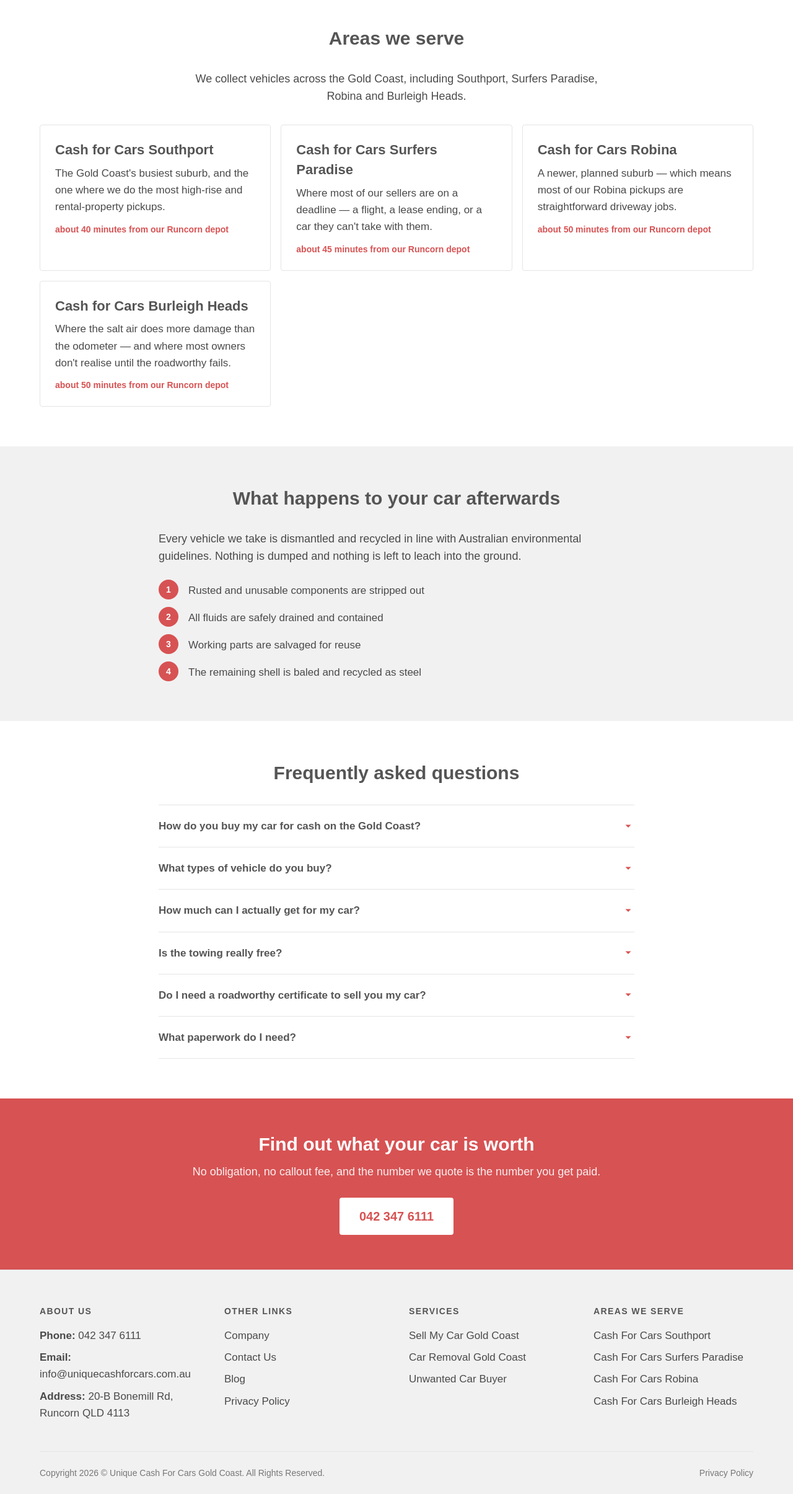
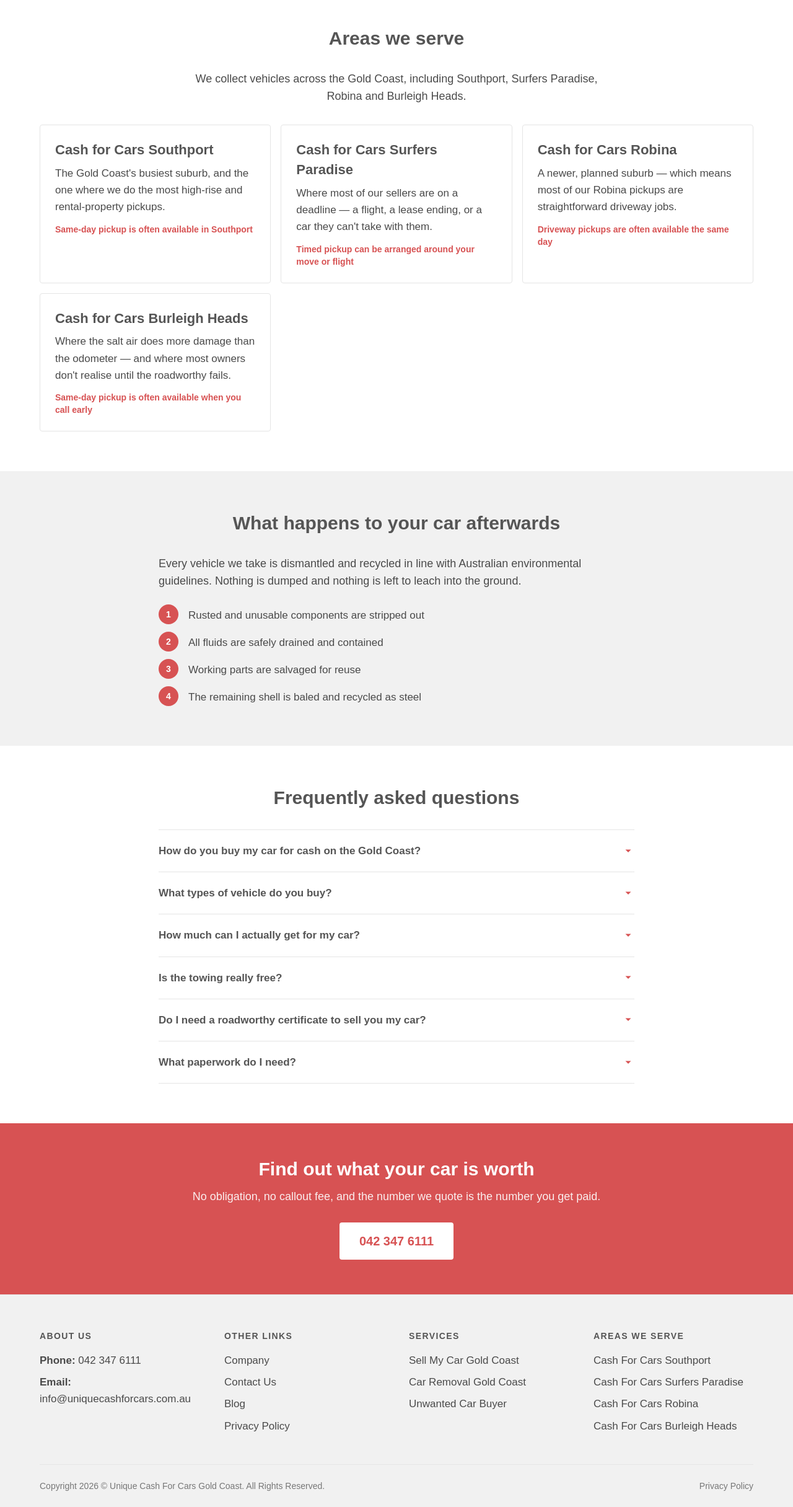
Before and after one commit to mehdiamiry40/unique-cash-for-cars, a Next.js app: page / in a window 1280 px wide. Shown: the part 2969-5400 px from the top of the page at 62% size. Before the commit the page ends 5379 px from the top, so only its background shows below. Built offline with nearby package versions, Linux system fonts and the light colour scheme; a web font is replaced by a local one.

Commit message:
Remove public business address

```diff
--- a/src/app/cash-for-cars/[suburb]/page.tsx
+++ b/src/app/cash-for-cars/[suburb]/page.tsx
@@ -91,8 +91,10 @@ export default async function SuburbPage({ params }: Props) {
 
             <Card className="mb-8 bg-surface-alt">
               <p className="text-base">
-                <span className="font-bold text-ink-heading">Pickup time:</span>{" "}
-                {suburb.driveTime}. Removal is free and we pay cash on collection —
+                <span className="font-bold text-ink-heading">
+                  Pickup availability:
+                </span>{" "}
+                {suburb.pickupNote}. Removal is free and we pay cash on collection —
                 up to {site.maxPayout} depending on the vehicle.
               </p>
             </Card>
@@ -202,9 +204,8 @@ export default async function SuburbPage({ params }: Props) {
             Get a quote for your {suburb.name} car
           </h2>
           <p className="mx-auto mb-7 max-w-2xl text-lg text-white/90">
-            One phone call, a firm number in about a minute, and free removal
-            {suburb.driveTime.startsWith("usually") ? " " : " — "}
-            {suburb.driveTime}.
+            One phone call, a firm number in about a minute, and free removal.{" "}
+            {suburb.pickupNote}.
           </p>
           <a
             href={site.phone.href}
--- a/src/app/cash-for-cars/page.tsx
+++ b/src/app/cash-for-cars/page.tsx
@@ -66,7 +66,7 @@ export default function CashForCarsHub() {
                 </span>
                 <span className="mt-2 flex-1 text-ink">{suburb.hook}</span>
                 <span className="mt-4 text-sm font-semibold text-brand">
-                  Pickup {suburb.driveTime}
+                  Free removal · {suburb.pickupNote}
                 </span>
               </Link>
             </li>
--- a/src/app/contact-us/page.tsx
+++ b/src/app/contact-us/page.tsx
@@ -5,7 +5,7 @@ import { pageMeta } from "@/lib/seo";
 import { breadcrumbSchema, graph } from "@/lib/schema";
 import { JsonLd } from "@/components/JsonLd";
 import { QuoteForm } from "@/components/QuoteForm";
-import { Card, Container, Section, SectionHeading } from "@/components/ui";
+import { Card, Section, SectionHeading } from "@/components/ui";
 
 export const metadata: Metadata = pageMeta({
   title: "Contact Unique Cash For Cars Gold Coast",
@@ -79,18 +79,6 @@ export default function ContactPage() {
               </Card>
 
               <Card>
-                <h2 className="heading-md mb-3">Depot</h2>
-                <address className="not-italic">
-                  {site.address.street}
-                  <br />
-                  {site.address.suburb} {site.address.state} {site.address.postcode}
-                </address>
-                <p className="mt-3 text-sm text-ink-muted">
-                  We come to you — you don&apos;t need to bring the car here.
-                </p>
-              </Card>
-
-              <Card>
                 <h2 className="heading-md mb-3">Hours</h2>
                 <ul className="space-y-1 text-sm">
                   {site.openingHours.map((slot) => (
@@ -120,21 +108,13 @@ export default function ContactPage() {
           We provide quotes and vehicle collection for Gold Coast residents.
           Call us to confirm availability in your suburb.
         </p>
-        <Container>
-          <div className="overflow-hidden rounded border border-hairline">
-            <iframe
-              title="Map showing our depot in Runcorn, Queensland"
-              src={`https://www.google.com/maps?q=${encodeURIComponent(
-                `${site.address.street}, ${site.address.suburb} ${site.address.state} ${site.address.postcode}`,
-              )}&output=embed`}
-              width="100%"
-              height="420"
-              loading="lazy"
-              referrerPolicy="no-referrer-when-downgrade"
-              className="block border-0"
-            />
-          </div>
-        </Container>
+        <div className="mx-auto grid max-w-4xl gap-4 sm:grid-cols-2 lg:grid-cols-4">
+          {site.areaServed.slice(1).map((area) => (
+            <Card key={area} className="text-center font-bold text-ink-heading">
+              {area}
+            </Card>
+          ))}
+        </div>
       </Section>
     </>
   );
--- a/src/app/page.tsx
+++ b/src/app/page.tsx
@@ -252,7 +252,7 @@ export default function HomePage() {
                 </span>
                 <span className="mt-2 text-ink">{suburb.hook}</span>
                 <span className="mt-3 text-sm font-semibold text-brand">
-                  {suburb.driveTime}
+                  {suburb.pickupNote}
                 </span>
               </Link>
             </li>
--- a/src/app/privacy-policy/page.tsx
+++ b/src/app/privacy-policy/page.tsx
@@ -91,9 +91,6 @@ export default function PrivacyPolicyPage() {
         <p>
           {site.legalName}
           <br />
-          {site.address.street}, {site.address.suburb} {site.address.state}{" "}
-          {site.address.postcode}
-          <br />
           <a href={site.phone.href}>{site.phone.display}</a> ·{" "}
           <a href={`mailto:${site.email}`}>{site.email}</a>
         </p>
--- a/src/components/Footer.tsx
+++ b/src/components/Footer.tsx
@@ -27,7 +27,7 @@ export function Footer() {
             <h2 className="mb-4 text-sm font-extrabold uppercase tracking-widest text-ink-heading">
               About Us
             </h2>
-            <address className="space-y-2 not-italic">
+            <div className="space-y-2">
               <p>
                 <span className="font-semibold">Phone: </span>
                 <a href={site.phone.href} className="hover:text-brand">
@@ -40,12 +40,7 @@ export function Footer() {
                   {site.email}
                 </a>
               </p>
-              <p>
-                <span className="font-semibold">Address: </span>
-                {site.address.street}, {site.address.suburb} {site.address.state}{" "}
-                {site.address.postcode}
-              </p>
-            </address>
+            </div>
 
             {/* These render only once filled in — see src/content/site.ts */}
             {site.abn && (
--- a/src/content/site.ts
+++ b/src/content/site.ts
@@ -1,9 +1,9 @@
 /**
  * Single source of truth for business details.
  *
- * NAP (name / address / phone) consistency is a local-SEO ranking factor:
- * these exact strings must match your Google Business Profile and every
- * directory listing character for character. Change them here only.
+ * Keep these public contact details aligned with the Google Business Profile
+ * and directory listings. This is a service-area business, so no street
+ * address is published on the website.
  */
 
 export const site = {
@@ -29,16 +29,6 @@ export const site = {
   },
 
   email: "info@uniquecashforcars.com.au",
-
-  address: {
-    street: "20-B Bonemill Rd",
-    suburb: "Runcorn",
-    state: "QLD",
-    postcode: "4113",
-    country: "AU",
-    /** Approximate depot coordinates — verify against your Google Business Profile pin. */
-    geo: { lat: -27.5936, lng: 153.0741 },
-  },
 
   /**
    * Registered as a service-area business: we travel to the customer.
--- a/src/content/suburbs.ts
+++ b/src/content/suburbs.ts
@@ -30,8 +30,8 @@ export type Suburb = {
   h1: string;
   /** One-sentence hook shown under the H1. Must be location-specific. */
   hook: string;
-  /** Approximate drive time from the Runcorn depot — VERIFY before launch. */
-  driveTime: string;
+  /** Public pickup-availability note; do not imply a fixed depot location. */
+  pickupNote: string;
   /** The genuinely local angle. This is what stops the page being a duplicate. */
   localAngle: { heading: string; body: string[] };
   /** Streets and landmarks we actually cover. Signals real local knowledge. */
@@ -56,7 +56,7 @@ export const suburbs: Suburb[] = [
     h1: "Cash for Cars Southport",
     hook:
       "The Gold Coast's busiest suburb, and the one where we do the most high-rise and rental-property pickups.",
-    driveTime: "about 40 minutes from our Runcorn depot",
+    pickupNote: "Same-day pickup is often available in Southport",
     localAngle: {
       heading: "Why Southport pickups are different",
       body: [
@@ -110,7 +110,7 @@ export const suburbs: Suburb[] = [
     h1: "Cash for Cars Surfers Paradise",
     hook:
       "Where most of our sellers are on a deadline — a flight, a lease ending, or a car they can't take with them.",
-    driveTime: "about 45 minutes from our Runcorn depot",
+    pickupNote: "Timed pickup can be arranged around your move or flight",
     localAngle: {
       heading: "Selling a car when you're on a deadline",
       body: [
@@ -163,7 +163,7 @@ export const suburbs: Suburb[] = [
     h1: "Cash for Cars Robina",
     hook:
       "A newer, planned suburb — which means most of our Robina pickups are straightforward driveway jobs.",
-    driveTime: "about 50 minutes from our Runcorn depot",
+    pickupNote: "Driveway pickups are often available the same day",
     localAngle: {
       heading: "The easiest pickups on the Gold Coast",
       body: [
@@ -216,7 +216,7 @@ export const suburbs: Suburb[] = [
     h1: "Cash for Cars Burleigh Heads",
     hook:
       "Where the salt air does more damage than the odometer — and where most owners don't realise until the roadworthy fails.",
-    driveTime: "about 50 minutes from our Runcorn depot",
+    pickupNote: "Same-day pickup is often available when you call early",
     localAngle: {
       heading: "What living near the beach does to a car",
       body: [
--- a/src/lib/schema.ts
+++ b/src/lib/schema.ts
@@ -3,10 +3,9 @@ import { site } from "@/content/site";
 /**
  * Structured data builders.
  *
- * The old WordPress site emitted a bare `Organization` node with only name,
- * url and logo — no address, geo, hours or service area. `AutomotiveBusiness`
- * with a full NAP is the correct type for a vehicle buyer and is one of the
- * cheapest local-SEO wins available here.
+ * `AutomotiveBusiness` is used for the service-area business. A street address
+ * and coordinates are deliberately omitted because customers are served at
+ * their location and the business does not publish a single public address.
  *
  * Deliberately NOT included: `aggregateRating`. Since 2019 Google does not
  * display review snippets for self-serving reviews on LocalBusiness or
@@ -36,19 +35,6 @@ export function organizationSchema() {
     priceRange: "$$",
     currenciesAccepted: "AUD",
     paymentAccepted: "Cash, Bank Transfer, Cheque",
-    address: {
-      "@type": "PostalAddress",
-      streetAddress: site.address.street,
-      addressLocality: site.address.suburb,
-      addressRegion: site.address.state,
-      postalCode: site.address.postcode,
-      addressCountry: site.address.country,
-    },
-    geo: {
-      "@type": "GeoCoordinates",
-      latitude: site.address.geo.lat,
-      longitude: site.address.geo.lng,
-    },
     areaServed: site.areaServed.map((name) => ({
       "@type": "City",
       name,
```
Also changed, not shown: 2 other files (tests, documents, lock files or other folders).
